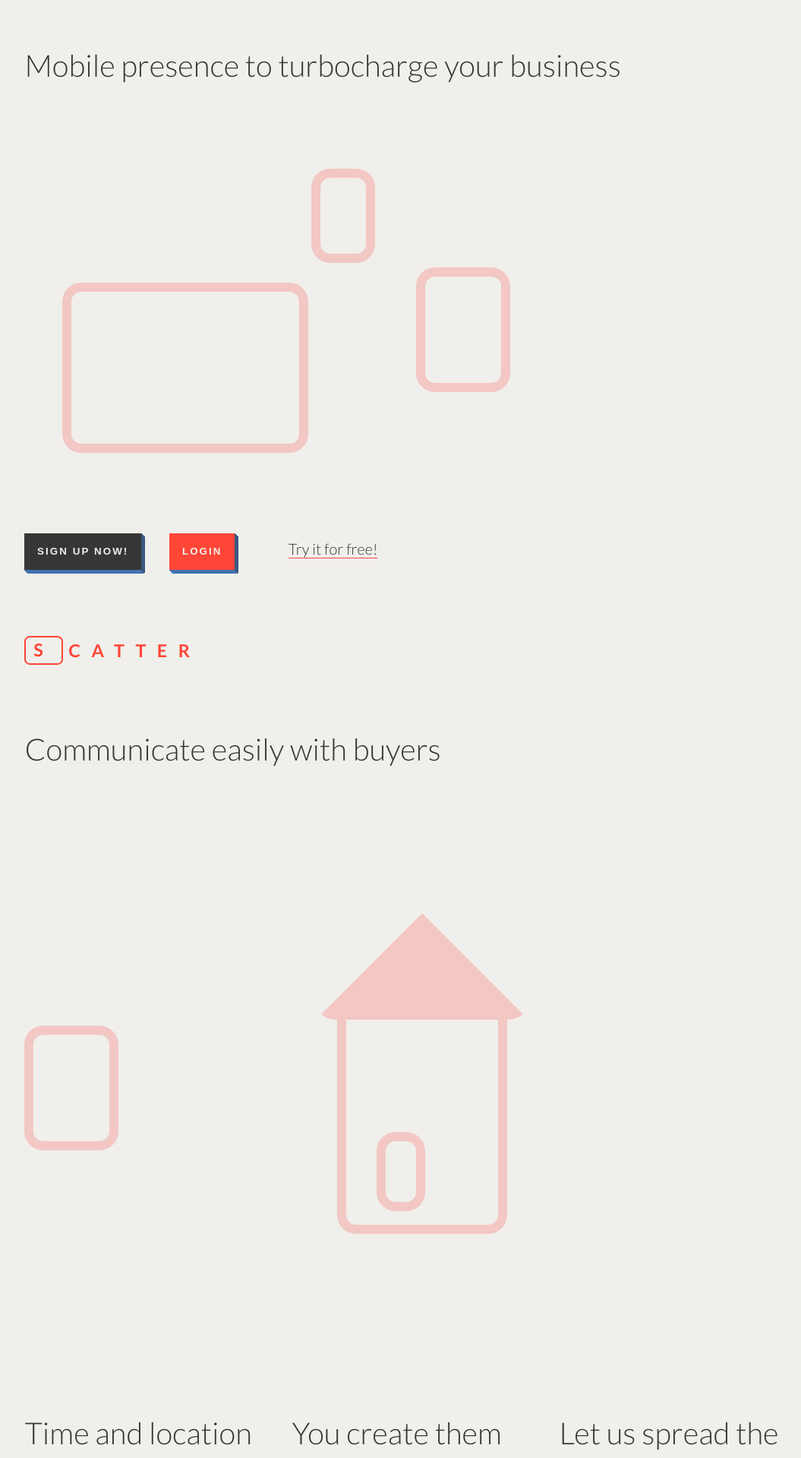
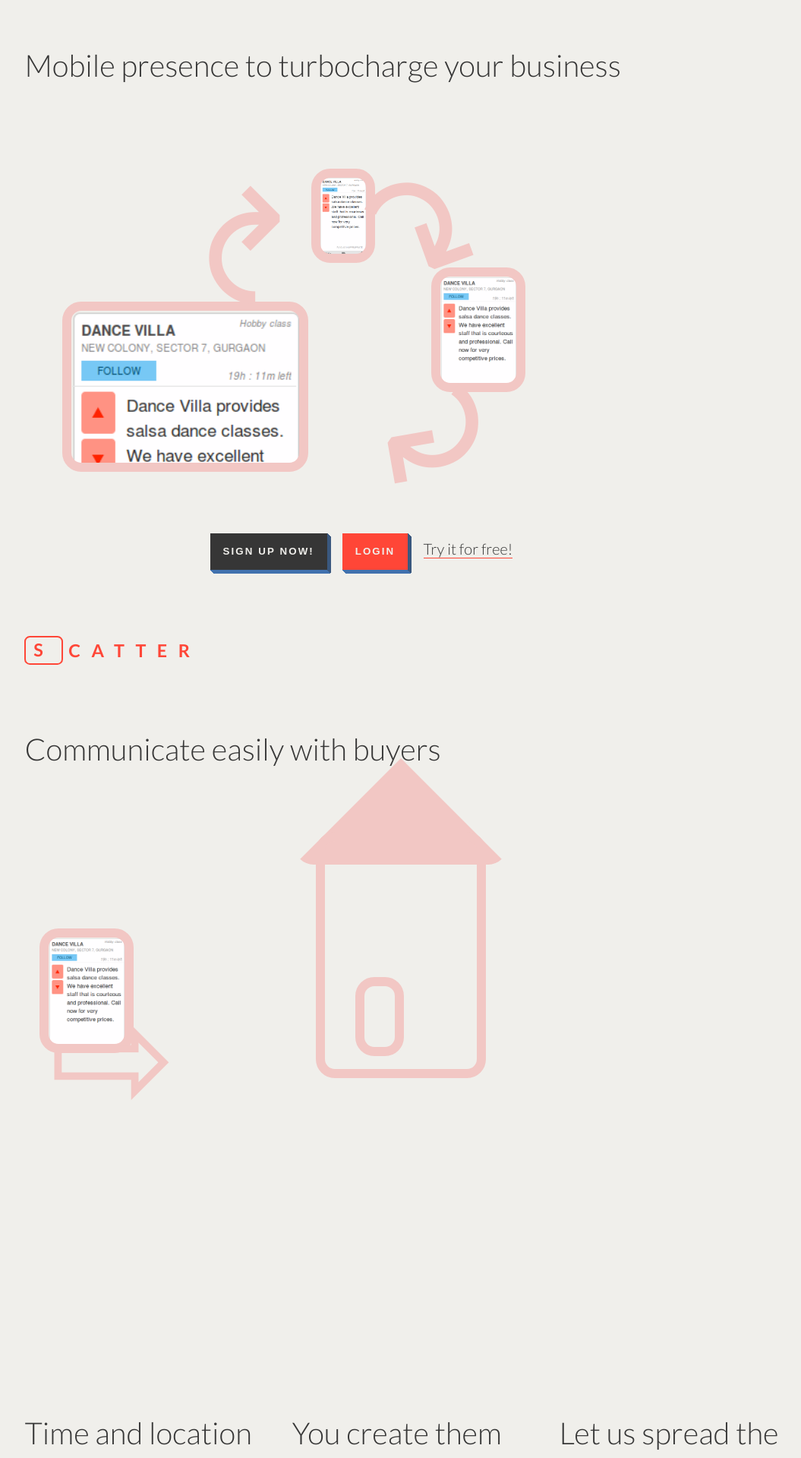
Before and after one commit to metamn/scatter, a Jekyll site: the page built from _posts/2013-08-13-business.html, in a window 1280 px wide. Shown: the top 1919 px of the page at 76% size, without its empty margins (212-1267 px from the left). Built offline with Jekyll 4.4.1, drawn with Linux system fonts in a browser that asks for light colours; nearby versions of some CDN libraries.

Commit message:
Arrows added. Animations next

```diff
--- a/_posts/2013-08-13-business.html
+++ b/_posts/2013-08-13-business.html
@@ -26,10 +26,14 @@ title: Scatter for Businesses
       </header>
 
       <div id="tablet">&nbsp;</div>
-      <div id="roof">&nbsp;</div>
-      <div id="house">
-        <div id="door">&nbsp;</div>
-      </div>
+
+      <figure>
+        <div id="roof">&nbsp;</div>
+        <div id="house">
+          <div id="door">&nbsp;</div>
+        </div>
+      </figure>
+
     </article>
   </section>
 
--- a/assets/print.css
+++ b/assets/print.css
@@ -147,25 +147,32 @@ body .container #content section#testimonials article ul li p + p { margin-top:
 body .container #content section#testimonials article form { width: 100%; float: left; margin-top: 1.25em; }
 @media only screen and (min-width: 1401px) { body .container #content section#testimonials article form { margin-top: 12.5em; } }
 body .container #content section#testimonials.active { display: block; }
-body .container #content.business form { position: fixed; bottom: 7.5em; left: 19.098%; float: left; z-index: 1; width: 61.804%; }
-body .container #content.business form input { margin-right: 2.5em; }
-body .container #content.business form input:last-of-type { background: #ff4637; color: #f0efeb; text-transform: uppercase; font-weight: 700; letter-spacing: 0.15625em; padding: 1.25em; margin-right: 1.25em; -webkit-box-shadow: 1px 0px #3a587f, 0px 1px #4171ae, 2px 1px #3a587f, 1px 2px #4171ae, 3px 2px #3a587f, 2px 3px #4171ae, 4px 3px #3a587f, 3px 4px #4171ae, 5px 4px #3a587f, 4px 5px #4171ae; -moz-box-shadow: 1px 0px #3a587f, 0px 1px #4171ae, 2px 1px #3a587f, 1px 2px #4171ae, 3px 2px #3a587f, 2px 3px #4171ae, 4px 3px #3a587f, 3px 4px #4171ae, 5px 4px #3a587f, 4px 5px #4171ae; box-shadow: 1px 0px #3a587f, 0px 1px #4171ae, 2px 1px #3a587f, 1px 2px #4171ae, 3px 2px #3a587f, 2px 3px #4171ae, 4px 3px #3a587f, 3px 4px #4171ae, 5px 4px #3a587f, 4px 5px #4171ae; margin-right: 5em; }
+body .container #content.business form { position: fixed; bottom: 7.5em; left: 38.196%; float: left; z-index: 1; width: 61.804%; }
+body .container #content.business form input:last-of-type { background: #ff4637; color: #f0efeb; text-transform: uppercase; font-weight: 700; letter-spacing: 0.15625em; padding: 1.25em; margin-right: 1.25em; -webkit-box-shadow: 1px 0px #3a587f, 0px 1px #4171ae, 2px 1px #3a587f, 1px 2px #4171ae, 3px 2px #3a587f, 2px 3px #4171ae, 4px 3px #3a587f, 3px 4px #4171ae, 5px 4px #3a587f, 4px 5px #4171ae; -moz-box-shadow: 1px 0px #3a587f, 0px 1px #4171ae, 2px 1px #3a587f, 1px 2px #4171ae, 3px 2px #3a587f, 2px 3px #4171ae, 4px 3px #3a587f, 3px 4px #4171ae, 5px 4px #3a587f, 4px 5px #4171ae; box-shadow: 1px 0px #3a587f, 0px 1px #4171ae, 2px 1px #3a587f, 1px 2px #4171ae, 3px 2px #3a587f, 2px 3px #4171ae, 4px 3px #3a587f, 3px 4px #4171ae, 5px 4px #3a587f, 4px 5px #4171ae; }
 body .container #content.business form input:last-of-type:hover, body .container #content.business form input:last-of-type:focus, body .container #content.business form input:last-of-type.hover, body .container #content.business form input:last-of-type.focus { transform: translate(2px, 2px); -webkit-box-shadow: 1px 0px #3a587f, 0px 1px #4171ae, 2px 1px #3a587f, 1px 2px #4171ae, 3px 2px #3a587f, 2px 3px #4171ae, 4px 3px #3a587f, 3px 4px #4171ae; -moz-box-shadow: 1px 0px #3a587f, 0px 1px #4171ae, 2px 1px #3a587f, 1px 2px #4171ae, 3px 2px #3a587f, 2px 3px #4171ae, 4px 3px #3a587f, 3px 4px #4171ae; box-shadow: 1px 0px #3a587f, 0px 1px #4171ae, 2px 1px #3a587f, 1px 2px #4171ae, 3px 2px #3a587f, 2px 3px #4171ae, 4px 3px #3a587f, 3px 4px #4171ae; }
 body .container #content.business form input:last-of-type:active, body .container #content.business form input:last-of-type.active { transform: translate(4px, 4px); -webkit-box-shadow: 1px 0px #3a587f, 0px 1px #4171ae, 2px 1px #3a587f, 1px 2px #4171ae; -moz-box-shadow: 1px 0px #3a587f, 0px 1px #4171ae, 2px 1px #3a587f, 1px 2px #4171ae; box-shadow: 1px 0px #3a587f, 0px 1px #4171ae, 2px 1px #3a587f, 1px 2px #4171ae; }
 body .container #content.business h1, body .container #content.business h2, body .container #content.business h3 { font-weight: 300; font-size: 200%; }
+body .container #content.business section#slide-1 div, body .container #content.business section#slide-2 div#tablet { background-image: url(/assets/scatter-clip.png); background-position: top center; background-repeat: no-repeat; background-size: cover; }
 body .container #content.business section div { border: 0.625em solid #f2c7c4; -webkit-border-radius: 1.25em; -moz-border-radius: 1.25em; -ms-border-radius: 1.25em; -o-border-radius: 1.25em; border-radius: 1.25em; display: inline-block; position: relative; top: 0em; left: 0em; margin-top: 19.098%; }
 body .container #content.business section div#desktop { width: 15em; height: 10em; }
 body .container #content.business section div#mobile { width: 3em; height: 5em; }
-body .container #content.business section div#tablet { width: 5em; height: 7em; }
+body .container #content.business section div#tablet { width: 5em; height: 7em; left: 1em; }
 body .container #content.business section div#roof { position: relative; top: -8em; left: 12.8em; width: 0; height: 0; border-left: 7em solid transparent; border-right: 7em solid transparent; border-top: 7em solid transparent; border-bottom: 7em solid #f2c7c4; }
 body .container #content.business section div#house { width: 10em; height: 15em; }
 body .container #content.business section div#house #door { width: 2em; height: 4em; position: relative; top: 7em; left: 2em; }
+body .container #content.business section#slide-1 div:after { content: '\21B7'; font-size: 1000%; color: #f2c7c4; display: inline-block; position: relative; }
+body .container #content.business section#slide-1 div:nth-of-type(1):after { -webkit-transform: rotate(-90deg); -moz-transform: rotate(-90deg); -ms-transform: rotate(-90deg); -o-transform: rotate(-90deg); transform: rotate(-90deg); top: -1.05em; left: 50%; }
+body .container #content.business section#slide-1 div:nth-of-type(2):after { -webkit-transform: rotate(25deg); -moz-transform: rotate(25deg); -ms-transform: rotate(25deg); -o-transform: rotate(25deg); transform: rotate(25deg); left: 75%; top: -.4em; }
+body .container #content.business section#slide-1 div:nth-of-type(3):after { -webkit-transform: rotate(125deg); -moz-transform: rotate(125deg); -ms-transform: rotate(125deg); -o-transform: rotate(125deg); transform: rotate(125deg); top: 40%; left: -.5em; }
+body .container #content.business section#slide-2 #tablet:after { content: '\21E8'; font-size: 1000%; color: #f2c7c4; display: inline-block; position: relative; }
+body .container #content.business section#slide-2 figure { position: relative; top: -30em; left: 5em; }
 body .container #content.business section#slide-3 { width: 100%; float: left; }
 body .container #content.business section#slide-3 article { width: 25%; margin-right: 2.5%; margin-left: 0; float: left; }
-body .container #content.business section#slide-3 article div { background: #f2c7c4; width: 10em; height: 15em; }
+body .container #content.business section#slide-3 article div { background: #f2c7c4; width: 10em; height: 15em; position: relative; top: -5em; }
 body .container #content.business section#slide-3 article:nth-of-type(1) { margin-left: 19.098%; }
+body .container #content.business section#slide-3 article:nth-of-type(1):after, body .container #content.business section#slide-3 article:nth-of-type(2):after { content: '\21E8'; font-size: 1000%; color: #f2c7c4; display: inline-block; position: relative; }
 body .container #content.business section#slide-3 article:nth-of-type(3) { margin-right: 0; }
-body .container #content.business section#slide-3 article:nth-of-type(3) div { min-height: 15em; height: auto; background: transparent; border: none; }
+body .container #content.business section#slide-3 article:nth-of-type(3) div { min-height: 15em; height: auto; background: transparent; border: none; top: 0; }
 body .container #content.business section#slide-3 article:nth-of-type(3) div ul { list-style: none; margin: 0; }
 body .container #content.business section#slide-3 article:nth-of-type(3) div ul li { background: #f2c7c4; border: 0.625em solid #f2c7c4; -webkit-border-radius: 1.25em; -moz-border-radius: 1.25em; -ms-border-radius: 1.25em; -o-border-radius: 1.25em; border-radius: 1.25em; margin-bottom: 2.5em; }
 
--- a/assets/screen.css
+++ b/assets/screen.css
@@ -147,25 +147,32 @@ body .container #content section#testimonials article ul li p + p { margin-top:
 body .container #content section#testimonials article form { width: 100%; float: left; margin-top: 1.25em; }
 @media only screen and (min-width: 1401px) { body .container #content section#testimonials article form { margin-top: 12.5em; } }
 body .container #content section#testimonials.active { display: block; }
-body .container #content.business form { position: fixed; bottom: 7.5em; left: 19.098%; float: left; z-index: 1; width: 61.804%; }
-body .container #content.business form input { margin-right: 2.5em; }
-body .container #content.business form input:last-of-type { background: #ff4637; color: #f0efeb; text-transform: uppercase; font-weight: 700; letter-spacing: 0.15625em; padding: 1.25em; margin-right: 1.25em; -webkit-box-shadow: 1px 0px #3a587f, 0px 1px #4171ae, 2px 1px #3a587f, 1px 2px #4171ae, 3px 2px #3a587f, 2px 3px #4171ae, 4px 3px #3a587f, 3px 4px #4171ae, 5px 4px #3a587f, 4px 5px #4171ae; -moz-box-shadow: 1px 0px #3a587f, 0px 1px #4171ae, 2px 1px #3a587f, 1px 2px #4171ae, 3px 2px #3a587f, 2px 3px #4171ae, 4px 3px #3a587f, 3px 4px #4171ae, 5px 4px #3a587f, 4px 5px #4171ae; box-shadow: 1px 0px #3a587f, 0px 1px #4171ae, 2px 1px #3a587f, 1px 2px #4171ae, 3px 2px #3a587f, 2px 3px #4171ae, 4px 3px #3a587f, 3px 4px #4171ae, 5px 4px #3a587f, 4px 5px #4171ae; margin-right: 5em; }
+body .container #content.business form { position: fixed; bottom: 7.5em; left: 38.196%; float: left; z-index: 1; width: 61.804%; }
+body .container #content.business form input:last-of-type { background: #ff4637; color: #f0efeb; text-transform: uppercase; font-weight: 700; letter-spacing: 0.15625em; padding: 1.25em; margin-right: 1.25em; -webkit-box-shadow: 1px 0px #3a587f, 0px 1px #4171ae, 2px 1px #3a587f, 1px 2px #4171ae, 3px 2px #3a587f, 2px 3px #4171ae, 4px 3px #3a587f, 3px 4px #4171ae, 5px 4px #3a587f, 4px 5px #4171ae; -moz-box-shadow: 1px 0px #3a587f, 0px 1px #4171ae, 2px 1px #3a587f, 1px 2px #4171ae, 3px 2px #3a587f, 2px 3px #4171ae, 4px 3px #3a587f, 3px 4px #4171ae, 5px 4px #3a587f, 4px 5px #4171ae; box-shadow: 1px 0px #3a587f, 0px 1px #4171ae, 2px 1px #3a587f, 1px 2px #4171ae, 3px 2px #3a587f, 2px 3px #4171ae, 4px 3px #3a587f, 3px 4px #4171ae, 5px 4px #3a587f, 4px 5px #4171ae; }
 body .container #content.business form input:last-of-type:hover, body .container #content.business form input:last-of-type:focus, body .container #content.business form input:last-of-type.hover, body .container #content.business form input:last-of-type.focus { transform: translate(2px, 2px); -webkit-box-shadow: 1px 0px #3a587f, 0px 1px #4171ae, 2px 1px #3a587f, 1px 2px #4171ae, 3px 2px #3a587f, 2px 3px #4171ae, 4px 3px #3a587f, 3px 4px #4171ae; -moz-box-shadow: 1px 0px #3a587f, 0px 1px #4171ae, 2px 1px #3a587f, 1px 2px #4171ae, 3px 2px #3a587f, 2px 3px #4171ae, 4px 3px #3a587f, 3px 4px #4171ae; box-shadow: 1px 0px #3a587f, 0px 1px #4171ae, 2px 1px #3a587f, 1px 2px #4171ae, 3px 2px #3a587f, 2px 3px #4171ae, 4px 3px #3a587f, 3px 4px #4171ae; }
 body .container #content.business form input:last-of-type:active, body .container #content.business form input:last-of-type.active { transform: translate(4px, 4px); -webkit-box-shadow: 1px 0px #3a587f, 0px 1px #4171ae, 2px 1px #3a587f, 1px 2px #4171ae; -moz-box-shadow: 1px 0px #3a587f, 0px 1px #4171ae, 2px 1px #3a587f, 1px 2px #4171ae; box-shadow: 1px 0px #3a587f, 0px 1px #4171ae, 2px 1px #3a587f, 1px 2px #4171ae; }
 body .container #content.business h1, body .container #content.business h2, body .container #content.business h3 { font-weight: 300; font-size: 200%; }
+body .container #content.business section#slide-1 div, body .container #content.business section#slide-2 div#tablet { background-image: url(/assets/scatter-clip.png); background-position: top center; background-repeat: no-repeat; background-size: cover; }
 body .container #content.business section div { border: 0.625em solid #f2c7c4; -webkit-border-radius: 1.25em; -moz-border-radius: 1.25em; -ms-border-radius: 1.25em; -o-border-radius: 1.25em; border-radius: 1.25em; display: inline-block; position: relative; top: 0em; left: 0em; margin-top: 19.098%; }
 body .container #content.business section div#desktop { width: 15em; height: 10em; }
 body .container #content.business section div#mobile { width: 3em; height: 5em; }
-body .container #content.business section div#tablet { width: 5em; height: 7em; }
+body .container #content.business section div#tablet { width: 5em; height: 7em; left: 1em; }
 body .container #content.business section div#roof { position: relative; top: -8em; left: 12.8em; width: 0; height: 0; border-left: 7em solid transparent; border-right: 7em solid transparent; border-top: 7em solid transparent; border-bottom: 7em solid #f2c7c4; }
 body .container #content.business section div#house { width: 10em; height: 15em; }
 body .container #content.business section div#house #door { width: 2em; height: 4em; position: relative; top: 7em; left: 2em; }
+body .container #content.business section#slide-1 div:after { content: '\21B7'; font-size: 1000%; color: #f2c7c4; display: inline-block; position: relative; }
+body .container #content.business section#slide-1 div:nth-of-type(1):after { -webkit-transform: rotate(-90deg); -moz-transform: rotate(-90deg); -ms-transform: rotate(-90deg); -o-transform: rotate(-90deg); transform: rotate(-90deg); top: -1.05em; left: 50%; }
+body .container #content.business section#slide-1 div:nth-of-type(2):after { -webkit-transform: rotate(25deg); -moz-transform: rotate(25deg); -ms-transform: rotate(25deg); -o-transform: rotate(25deg); transform: rotate(25deg); left: 75%; top: -.4em; }
+body .container #content.business section#slide-1 div:nth-of-type(3):after { -webkit-transform: rotate(125deg); -moz-transform: rotate(125deg); -ms-transform: rotate(125deg); -o-transform: rotate(125deg); transform: rotate(125deg); top: 40%; left: -.5em; }
+body .container #content.business section#slide-2 #tablet:after { content: '\21E8'; font-size: 1000%; color: #f2c7c4; display: inline-block; position: relative; }
+body .container #content.business section#slide-2 figure { position: relative; top: -30em; left: 5em; }
 body .container #content.business section#slide-3 { width: 100%; float: left; }
 body .container #content.business section#slide-3 article { width: 25%; margin-right: 2.5%; margin-left: 0; float: left; }
-body .container #content.business section#slide-3 article div { background: #f2c7c4; width: 10em; height: 15em; }
+body .container #content.business section#slide-3 article div { background: #f2c7c4; width: 10em; height: 15em; position: relative; top: -5em; }
 body .container #content.business section#slide-3 article:nth-of-type(1) { margin-left: 19.098%; }
+body .container #content.business section#slide-3 article:nth-of-type(1):after, body .container #content.business section#slide-3 article:nth-of-type(2):after { content: '\21E8'; font-size: 1000%; color: #f2c7c4; display: inline-block; position: relative; }
 body .container #content.business section#slide-3 article:nth-of-type(3) { margin-right: 0; }
-body .container #content.business section#slide-3 article:nth-of-type(3) div { min-height: 15em; height: auto; background: transparent; border: none; }
+body .container #content.business section#slide-3 article:nth-of-type(3) div { min-height: 15em; height: auto; background: transparent; border: none; top: 0; }
 body .container #content.business section#slide-3 article:nth-of-type(3) div ul { list-style: none; margin: 0; }
 body .container #content.business section#slide-3 article:nth-of-type(3) div ul li { background: #f2c7c4; border: 0.625em solid #f2c7c4; -webkit-border-radius: 1.25em; -moz-border-radius: 1.25em; -ms-border-radius: 1.25em; -o-border-radius: 1.25em; border-radius: 1.25em; margin-bottom: 2.5em; }
 
```
Also changed, not shown: assets/theme.scss (+88 -5 lines), assets/scatter-clip.png (added), 5 other files.
